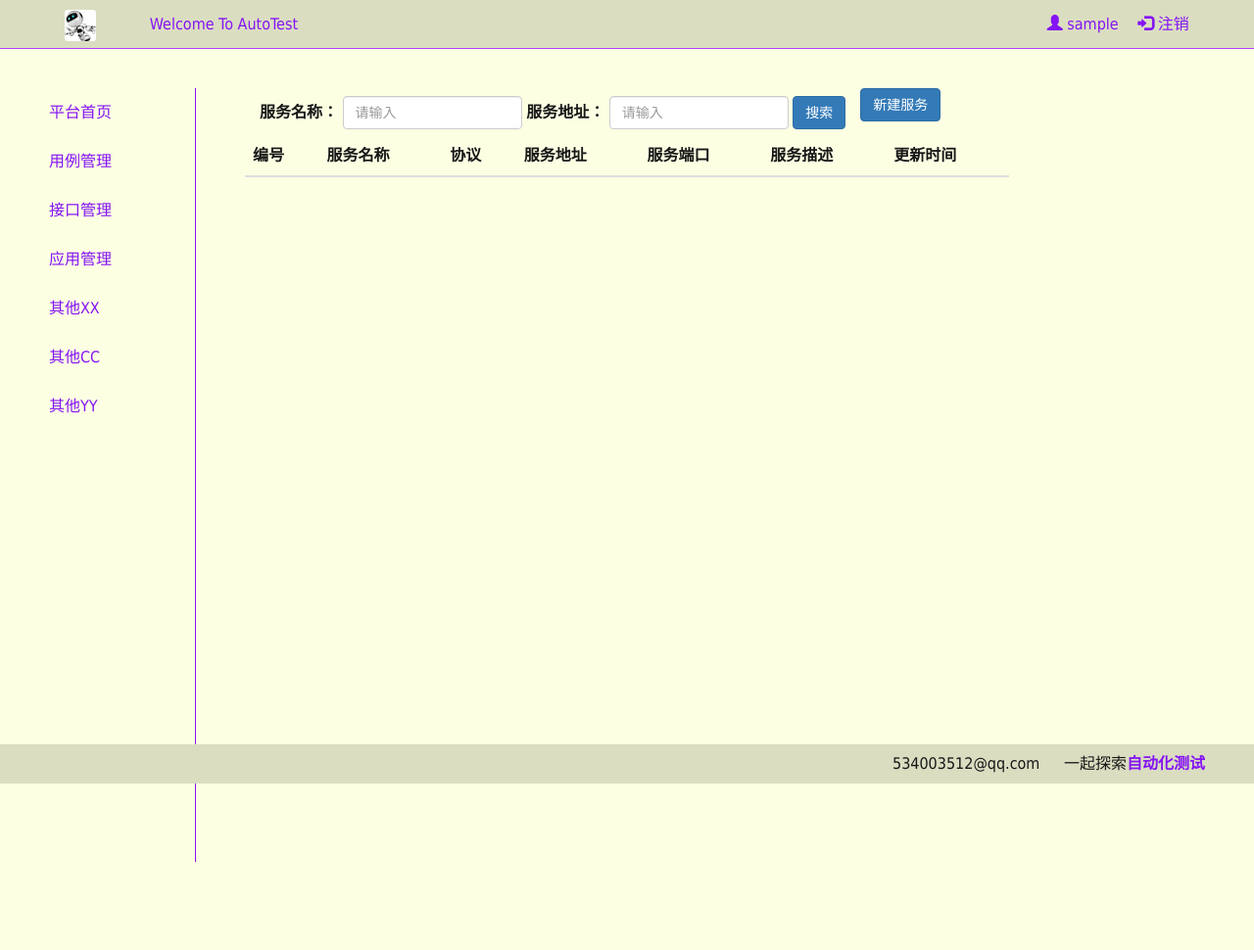
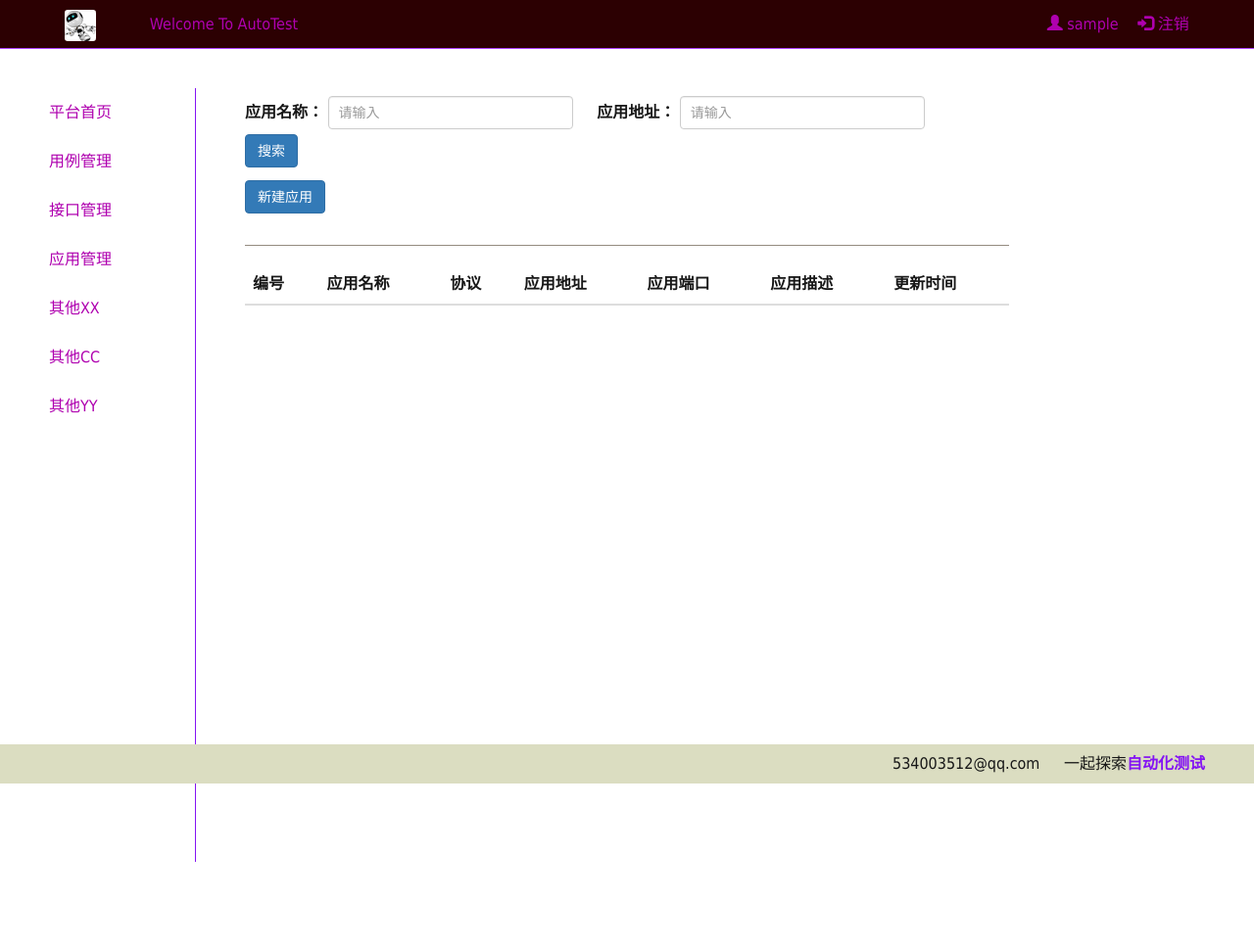
Before and after one commit to yinuo100823/Family-AutoTest, a Flask app: page /auto/test/service/list in a window 1280 px wide. Shown: the whole page at 98% size. Run offline with Flask 2, Linux system fonts and the light colour scheme; the visitor is signed in with stand-in values (Sample User, id 1); data comes from the database, SQL or seed files in the repository; data that the repository does not hold is empty; some libraries are stand-ins or nearby versions.

Commit message:
前端页面样式重构

```diff
--- /dev/null
+++ b/app/static/css/base-list.css
@@ -0,0 +1,50 @@
+/*------------列表页搜索区域样式 start-------------*/
+.list-top{
+    width: 100%;
+    height: 13rem;
+    /*background-color: #86ff3c;*/
+    margin-bottom: 3rem;
+}
+.list-top .list-top-search{
+    width: 100%;
+    height: 70%;
+    /*background-color: #ff312c;*/
+}
+.list-top .list-top-search form{
+    padding: 0;
+}
+
+.list-top .list-top-search form>div{
+    margin-bottom: 0.5rem;
+    margin-right: 2rem;
+}
+/*操作按钮，如创建按钮等*/
+.list-top .list-top-func-btn{
+    width: 100%;
+    height: 30%;
+    text-align: left;
+}
+input,select{
+    width: 25rem !important;
+    padding-left: 1rem !important;
+    line-height: 20rem;
+}
+input#submit{
+    width: 6rem !important;
+    height: 3.5rem;
+    padding: 0 !important;
+    line-height: 3.5rem;
+    margin-left: 2rem;
+}
+/*------------列表页搜索区域样式 end-------------*/
+
+/*------------列表页table区域样式 start-------------*/
+.list-body{
+    width: 100%;
+    height: 100%;
+    border-top: 1px solid #948b80;
+    padding-top: 2rem;
+}
+
+
+/*------------列表页table区域样式 end-------------*/
--- a/app/static/css/base.css
+++ b/app/static/css/base.css
@@ -7,7 +7,7 @@
     top:0;
     left:0;
     z-index: 999;
-    background-color: #dbddc1;
+    background-color: #2c0002;
 }
 #header .header-center{
     height: 100%;
@@ -72,7 +72,6 @@
     height: 100%;
     float: left;
     margin-left: -100%;
-    /*background-color: #2eff15;*/
 }
 #main .main-right{
     width: 20rem;
@@ -94,7 +93,9 @@
 }
 #main .main-left ul.main-left-menu li{
     padding: 0 5rem;
+
 }
+
 /*----------------主要内容--->结束-------------------*/
 
 /*----------------底部--->开始-------------------*/
@@ -128,8 +129,8 @@
 /*页面闪现消息提示样式*/
 .flash-message {
     position: fixed;
-    bottom: 4rem;
-    left: 3.5rem;
+    bottom: 3rem;
+    left: 0;
     width: 20rem;
-    padding: 0.2rem;
+    padding: 0.1rem;
 }
--- a/app/static/css/reset.css
+++ b/app/static/css/reset.css
@@ -13,7 +13,7 @@ html {
 }
 body {
     /*background: url('../img/gb.jpg') no-repeat ;*/
-    background-color: #fdffe3;
+    /*background-color: #f9ead6;*/
     background-size: cover;
     z-index: -999;
     display: block;
@@ -21,7 +21,7 @@ body {
     color: #171717;
 }
 /*清除列表的默认风格*/
-ul,ol,dl{
+ul,ol,dl,li{
     list-style: none;
 }
 
@@ -35,7 +35,7 @@ fieldset,img,input,button,textarea{
 
 /*超链接标签*/
 a{
-    color: #8414f3;
+    color: #af00af;
     text-decoration: none;
 }
 a:hover{
--- a/app/templates/services/list.html
+++ b/app/templates/services/list.html
@@ -1,33 +1,40 @@
 {% extends 'base_menu.html' %}
-{% block title %}服务一览{% endblock %}
+{% block title %}应用一览{% endblock %}
 {% block head %}
-    {#    <link rel="stylesheet" href="{{ url_for('static',filename='css/login.css') }}">#}
+    <link rel="stylesheet" href="{{ url_for('static',filename='css/reset.css') }}">
+    <link rel="stylesheet" href="{{ url_for('static',filename='css/base-list.css') }}">
 {% endblock %}
 {% block main %}
-    <div class="search">
+    <div class="list-top clearfix">
+        <div class="list-top-search">
             <form class="navbar-form navbar-left" role="search" action="{{ url_for('services.service_list') }}">
                 <div class="form-group">
-                <label class="control-label" for="name">服务名称：</label>
+                    <label class="control-label" for="name">应用名称：</label>
                     <input type="text" class="form-control" name="name" placeholder="请输入"/>
                 </div>
                 <div class="form-group">
-                <label class="control-label" for="host">服务地址：</label>
+                    <label class="control-label" for="host">应用地址：</label>
                     <input type="text" class="form-control" name="host" placeholder="请输入"/>
                 </div>
+
                 <div class="form-group btn-right">
                     <button type="submit" class="btn btn-primary">搜索</button>
                 </div>
             </form>
-        <div class="create">
+        </div>
+        <div class="list-top-func-btn">
+            <li>
                 <a href="{{ url_for('services.service_create') }}">
-                <button type="submit" class="btn btn-primary">新建服务</button>
+                    <button type="submit" class="btn btn-primary">新建应用</button>
                 </a>
+            </li>
         </div>
     </div>
+    <div class="list-body">
         <table class="table table-striped table-hover">
             <thead>
             <tr>
-            {% for th in ["编号","服务名称","协议","服务地址","服务端口","服务描述","更新时间"] %}
+                {% for th in ["编号","应用名称","协议","应用地址","应用端口","应用描述","更新时间"] %}
                     <th>{{ th }}</th>
                 {% endfor %}
             </tr>
@@ -52,4 +59,6 @@
             {% endfor %}
             </tbody>
         </table>
+    </div>
+
 {% endblock %}
```
Also changed, not shown: app/forms.py (+10 -9 lines), app/static/css/base-info.css (added, +15 -0 lines), app/templates/case/add.html (+6 -4 lines), app/templates/case/info.html (+5 -6 lines), app/templates/case/list.html (+14 -7 lines), app/templates/interface/add.html (+7 -5 lines), app/templates/interface/info.html (+6 -5 lines), app/templates/interface/list.html (+15 -5 lines), app/templates/services/add.html (+8 -4 lines), app/templates/services/info.html (+7 -5 lines). Lines whose indentation alone changed are shown as unchanged.
